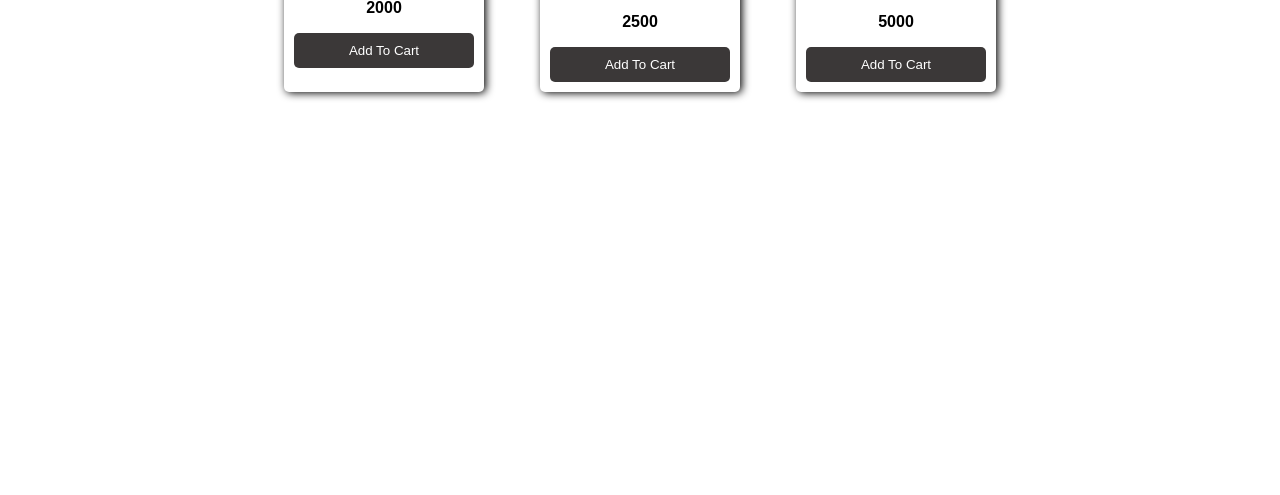
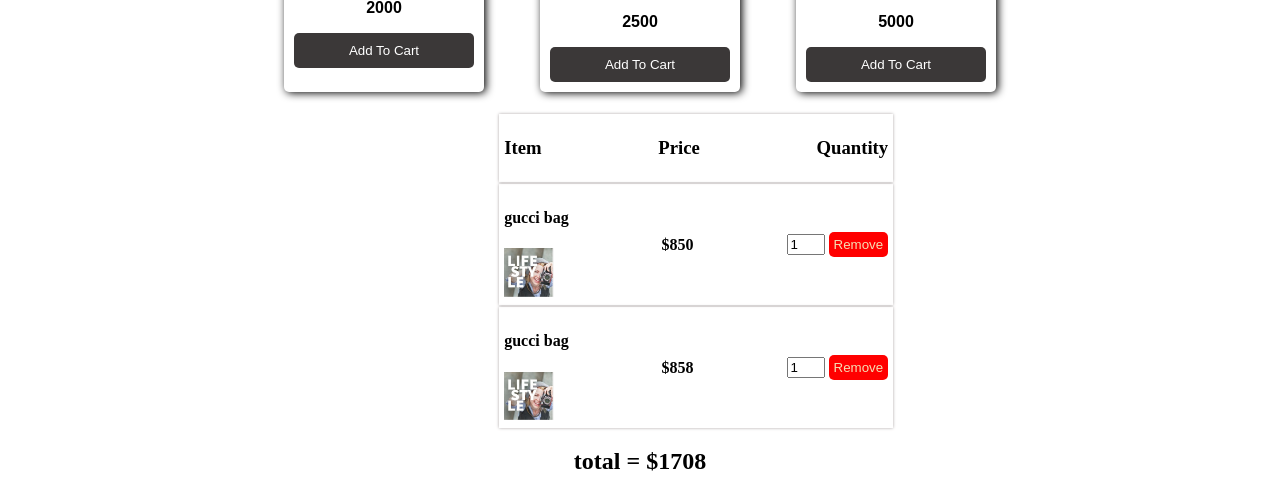
Before and after one commit to cjustinobi/frontend-in-2hours, a plain HTML site: page index.html in a window 1280 px wide. Shown: the part 327-822 px from the top of the page. Before the commit the page ends 800 px from the top, so only its background shows below. Drawn offline with Linux system fonts and the light colour scheme.

Commit message:
create cart

```diff
--- a/css/style.css
+++ b/css/style.css
@@ -13,11 +13,34 @@ header {
   align-items: center;
   padding: 12px 100px;
 }
+.cartImg{
+  width: 50px;
+}
 
 header img {
   width: 100px;
 }
+.total1{
+  text-align: center;
+}
+.cart, .title{
+  display: flex;
+  justify-content: space-between;
+  width: 30%;
+  box-shadow: 0px 0px 3px rgb(173, 167, 167);
+  align-items: center;
+  border: none;
+  padding: 4px 5px;
+  margin: 2px 39%;
+}
+.btn-remove{
+  background-color: red;
+  color: wheat;
+  padding: 5px;
+  border-radius: 5px;
+  border: none;
 
+}
 .links {
   width: 300px;
   display: flex;
--- a/index.html
+++ b/index.html
@@ -7,11 +7,10 @@
   <meta http-equiv="X-UA-Compatible" content="ie=edge">
   <link rel="stylesheet" href="css/style.css">
   <title>Document</title>
+<script type="module" src="js/index.js" async ></script>
+
 </head>
 <body id="body">
-<script type="module" src="js/index.js"></script>
-<script type="module" src="./new.js"></script>
-
  <header>
    <img src="img/logo.png" alt="my logo">
    <ul class="links">
@@ -24,6 +23,44 @@
 
 <div class="product-modal" id="modal-class"></div>
 
+<div class="title">
+    <h3>Item</h3>
+    <h3>Price</h3>
+    <h3>Quantity</h3>
+
+</div>
+
+<div class="cartitems">
+<div class="cart" id="cart">
+  <div class="cart-img">
+    <h4>gucci bag</h4>
+    <img src="img/logo.png" alt="my logo" class="cartImg">
+  </div>
+  <div>
+    <h4 class="price" id="price">$850</h4>
+  </div>
+  <div>
+    <input class="qtyInput" type="number" value="1" style="width: 30px;">
+    <button class="btn-remove" id="btn-remove">Remove</button>
+  </div>
+</div>
+<div class="cart" id="cart">
+  <div class="cart-img">
+    <h4>gucci bag</h4>
+    <img src="img/logo.png" alt="my logo" class="cartImg">
+  </div>
+  <div>
+    <h4 class="price" id="price">$858</h4>
+  </div>
+  <div>
+    <input  class="qtyInput" type="number" value="1" style="width: 30px;">
+    <button class="btn-remove" id="btn-remove">Remove</button>
+  </div>
+</div>
+</div>
+<h2 class="total1"> total = <span class="total"> 0</span></h2>
+
+
 
 </body>
 </html>
--- a/js/index.js
+++ b/js/index.js
@@ -1,4 +1,3 @@
-
 import { products } from './data.js'
 
 const prods = document.getElementById('products')
@@ -16,26 +15,20 @@ modal.onclick = () => {
 
 }
 
-const test = val => {
-  debugger
-  alert(val)
-}
+
 
 
 const rendermodal = () =>{
-  // const prod = data.map( item =>{
-  //   return item
-  // })
-  let mode= ''
- let  modal1 =`<img src="img/${products.img}" alt="app product">
+ let  modal1 =`<img src"" alt="app product">
     <div class="product-detail-modal">
-    <p>${products.name}</p>
-       <p>you just purcharsed it for ${products.price}</p>
+    <p>jikk</p>
+       <p>you just purcharsed it for </p>
        <button  class="success" id="btn1">succefully Added to your Cart</button>
     </div>`
-    mode +=modal1
-    modal.innerHTML = mode
+    modal.innerHTML=modal1
   }
+
+
 
 const renderProducts = () => {
   let div = ''
@@ -59,10 +52,71 @@ const renderProducts = () => {
 
 }
 
+
+
+var removeButtonCart = document.getElementsByClassName("btn-remove")
+for (var i = 0; i < removeButtonCart.length; i++){
+  var button = removeButtonCart[i]
+  button.addEventListener("click", (e) =>{
+    var buttonclicked = e.target
+    buttonclicked.parentElement.parentElement.remove()
+    updateCartToal()
+  })}
+
+
+var QtyIput = document.getElementsByClassName("qtyInput")
+  for (var i = 0; i < QtyIput.length; i++){
+    const input = QtyIput[i]
+    input.addEventListener('change',(e) =>{
+      var click = e.target
+    if(isNaN(input.value) || input.value <= 0){
+      input.value = 1}
+    updateCartToal()
+  })}
+
+
+  function updateCartToal(){
+    const cartContainer = document.getElementsByClassName("cart")
+    let total = 0
+    for (var i = 0; i < cartContainer.length; i++){
+      const cartRow = cartContainer[i]
+      const priceElement = cartRow.getElementsByClassName("price")[0].innerText
+      const realPrice = parseFloat(priceElement.replace('$',''))
+      const Qty =cartRow.getElementsByClassName("qtyInput")[0]
+      const realQty = Qty.value
+      total +=(realPrice*realQty)
+  }
+    document.getElementsByClassName('total')[0].innerText= '$' + total
+  }
+
+
+
+  // var addButtonCart = document.getElementsByClassName("cartitems")
+  // for (var i = 0; i < addButtonCart.length; i++){
+  //   var button = addButtonCart[i]
+  //   button.addEventListener("click", (e) =>{
+  //     var buttonclicked = e.target
+  //     const htmlCode = `
+  //       <div class="cart" id="cart">
+  //         <div class="cart-img">
+  //           <h4>gucci bag</h4>
+  //           <img src="img/logo.png" alt="my logo" class="cartImg">
+  //         </div>
+  //         <div>
+  //           <h4 class="price" id="price">$858</h4>
+  //         </div>
+  //         <div>
+  //           <input  class="qtyInput" type="number" value="1" style="width: 30px;">
+  //           <button class="btn-remove" id="btn-remove">Remove</button>
+  //         </div>
+  //       </div>`
+  //     buttonclicked.parentElement.append(htmlCode)
+  //      updateCartToal()
+  // })}
+
+
 window.addEventListener(`load`, (event) => {
-
   renderProducts()
   rendermodal()
-
-
+  updateCartToal()
 })
```
Also changed, not shown: javas.js (added).
